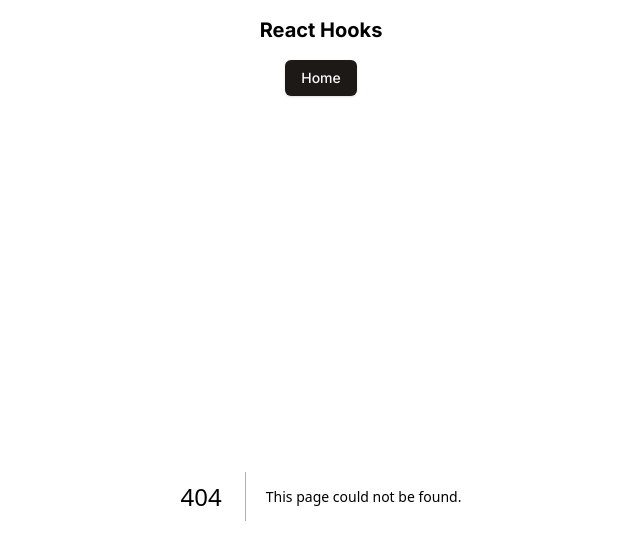
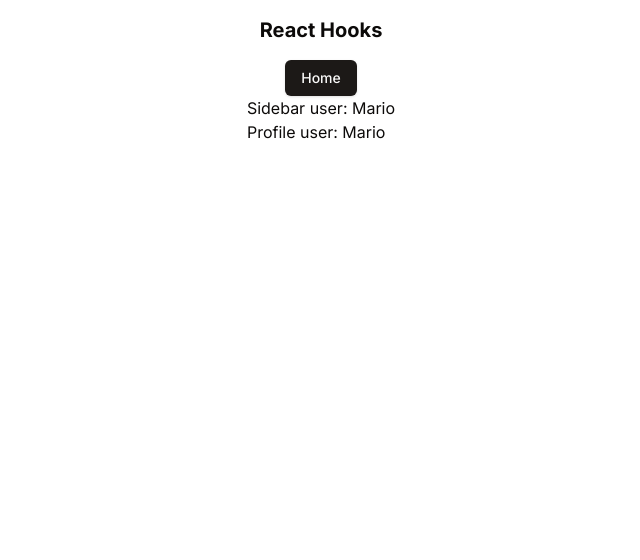
Before and after one commit to mariolazzari/react-hooks-cs, a Next.js app: page /useContext in a window 1280 px wide. Before the commit this address had no page. Shown: the top 560 px of the page, without its empty margins (319-959 px from the left). Built offline with nearby package versions, Linux system fonts and the light colour scheme.

Commit message:
Done useContext

```diff
--- a/app/page.tsx
+++ b/app/page.tsx
@@ -1,8 +1,12 @@
+import { useMemo } from "react";
 import Link from "next/link";
 import { Button } from "@/components/ui/button";
 
-export default function Home() {
-  const links = ["useState", "useEffect", "useMemo", "useCallback"];
+function HomePage() {
+  const links = useMemo(
+    () => ["useState", "useEffect", "useMemo", "useCallback", "useContext"],
+    []
+  );
 
   return (
     <main className="p-2">
@@ -18,3 +22,5 @@
     </main>
   );
 }
+
+export default HomePage;
--- /dev/null
+++ b/app/useContext/Dashboard.tsx
@@ -0,0 +1,13 @@
+import Profile from "./Profile";
+import Sidebar from "./Sidebar";
+
+function Dashboard() {
+  return (
+    <div>
+      <Sidebar />
+      <Profile />
+    </div>
+  );
+}
+
+export default Dashboard;
--- /dev/null
+++ b/app/useContext/DashboardContext.tsx
@@ -0,0 +1,14 @@
+import { createContext, useContext } from "react";
+import { User } from "./page";
+
+export const DashboardContext = createContext<User | undefined>(undefined);
+
+export function useUserContext() {
+  const user = useContext(DashboardContext);
+
+  if (!user) {
+    throw new Error("UserContext not wrapped");
+  }
+
+  return user;
+}
--- /dev/null
+++ b/app/useContext/Profile.tsx
@@ -0,0 +1,9 @@
+import { useUserContext } from "./DashboardContext";
+
+function Profile() {
+  const user = useUserContext();
+
+  return <div>Profile user: {user.name}</div>;
+}
+
+export default Profile;
--- /dev/null
+++ b/app/useContext/Sidebar.tsx
@@ -0,0 +1,9 @@
+import { useUserContext } from "./DashboardContext";
+
+function Sidebar() {
+  const user = useUserContext();
+
+  return <div>Sidebar user: {user.name}</div>;
+}
+
+export default Sidebar;
--- /dev/null
+++ b/app/useContext/page.tsx
@@ -0,0 +1,24 @@
+"use client";
+import { useState } from "react";
+import Dashboard from "./Dashboard";
+import { DashboardContext } from "./DashboardContext";
+
+export type User = {
+  isSubscribed: boolean;
+  name: string;
+};
+
+function UseContextPage() {
+  const [user] = useState<User>({
+    name: "Mario",
+    isSubscribed: true,
+  });
+
+  return (
+    <DashboardContext.Provider value={user}>
+      <Dashboard />
+    </DashboardContext.Provider>
+  );
+}
+
+export default UseContextPage;
```
